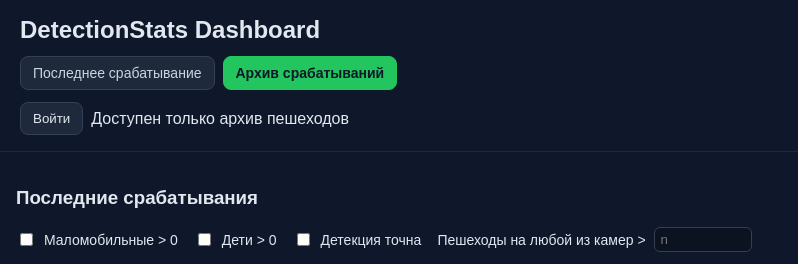
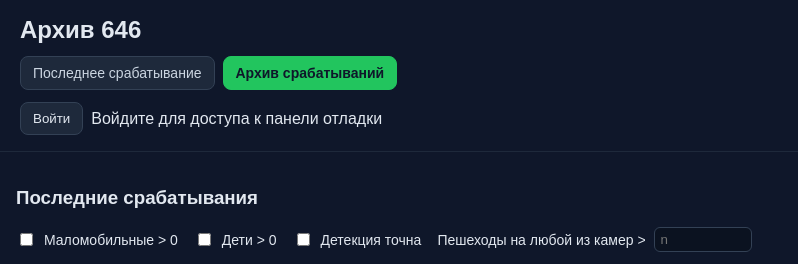
Before and after one commit to Twilodrone/DetectionStats, a Flask app: page /archive in a window 1280 px wide. Shown: the top 264 px of the page, without its empty margins (0-798 px from the left). Run offline with Flask 3, Linux system fonts and the light colour scheme; data that the repository does not hold is empty.

Commit message:
Minor changes

```diff
--- a/templates/archive.html
+++ b/templates/archive.html
@@ -27,7 +27,8 @@
   </head>
   <body>
     <header>
-      <h2 style="margin: 0 0 6px 0">DetectionStats Dashboard</h2>
+      <h2 style="margin: 0 0 6px 0">Архив 646</h2>
+      <!-- <h2 style="margin: 0 0 6px 0">Архив 630</h2> -->
       <div class="tabs">
         <a class="tab" href="/">Последнее срабатывание</a>
         <a class="tab active" href="/archive">Архив срабатываний</a>
@@ -66,7 +67,7 @@
       function setAuthUiState() {
         document.getElementById('authStatus').textContent = archiveAuthenticated
           ? 'Полный архив доступен'
-          : 'Доступен только архив пешеходов';
+          : 'Войдите для доступа к панели отладки';
         document.getElementById('logoutBtn').style.display = archiveAuthenticated ? 'inline-block' : 'none';
       }
 
```
